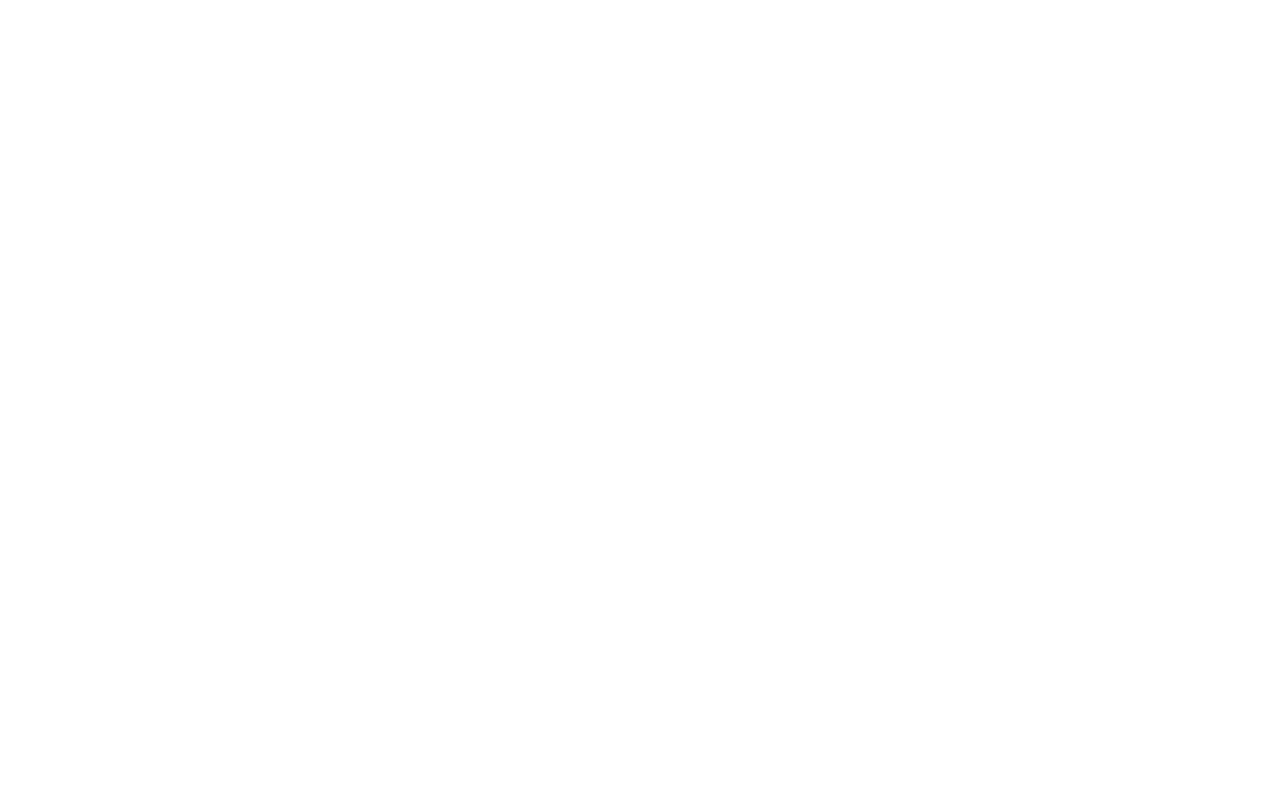
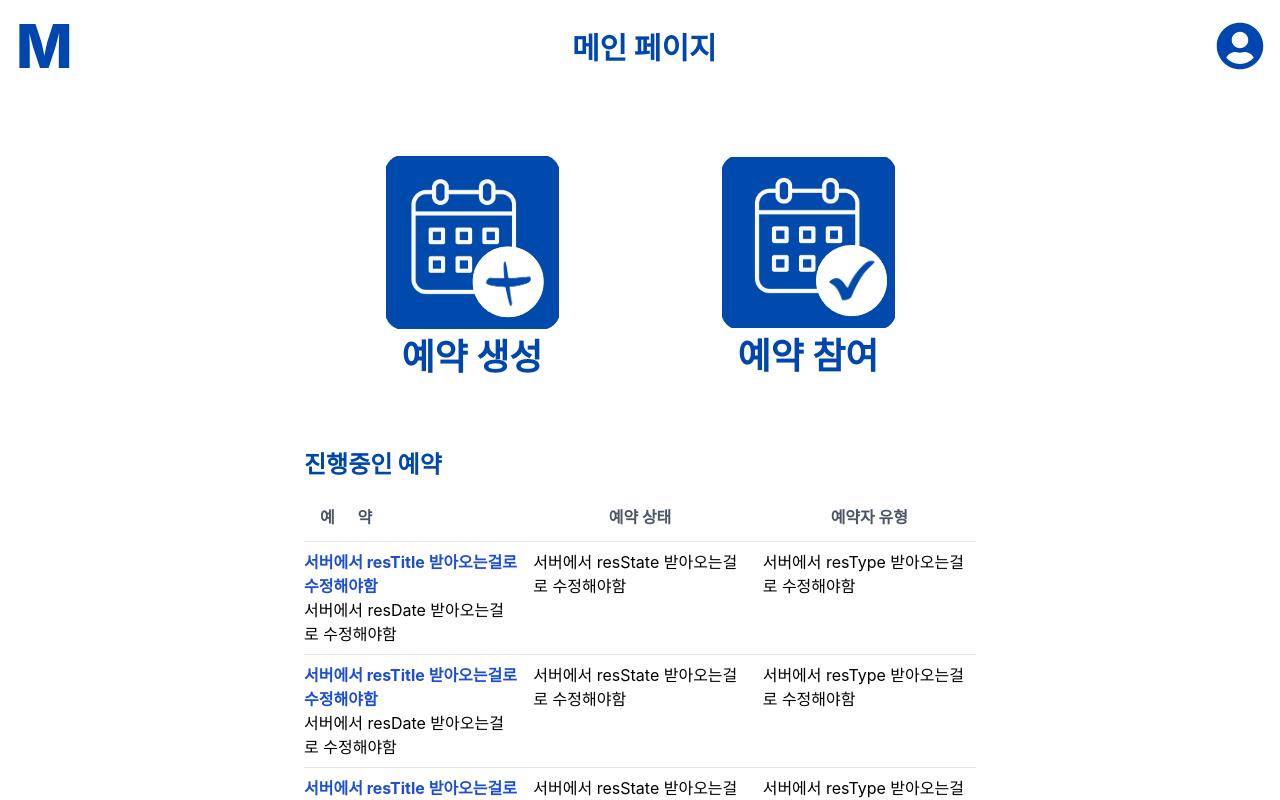
Before and after one commit to won-N-only/ReadyToMeetF, a React (Create React App) app: page /MainPage in a window 1280 px wide. Before the commit this address had no page. Shown: the top 800 px of the page. Built offline with nearby package versions, Linux system fonts and the light colour scheme.

Commit message:
rename: UserPage to MyPage

```diff
--- a/src/App.js
+++ b/src/App.js
@@ -1,7 +1,7 @@
 import { BrowserRouter as Router, Route, Routes } from 'react-router-dom';
 import LoginPage from './pages/LoginPage';
 import MainPage from './pages/MainPage';
-import UserPage from './pages/UserPage';
+import MyPage from './pages/MyPage';
 // import ReservationDetail from './pages/Reservation/Detail';
 // import ReservationCreate from './pages/Reservation/Create';
 // import ReservationList from './pages/Reservation/List';
@@ -12,9 +12,9 @@
   return (
     <Router>
       <Routes>
-        <Route path="/main" element={<MainPage />} />
+        <Route path="/MainPage" element={<MainPage />} />
         <Route path="/" element={<LoginPage />} />
-        <Route path="/UserPage" element={<UserPage />} />
+        <Route path="/MyPage" element={<MyPage />} />
         {/* <Route path="/reservation/detail" element={<ReservationDetail />} /> */}
         {/* <Route path="/reservation/create" element={<ReservationCreate />} /> */}
         {/* <Route path="/reservation/list" element={<ReservationList />} /> */}
```
